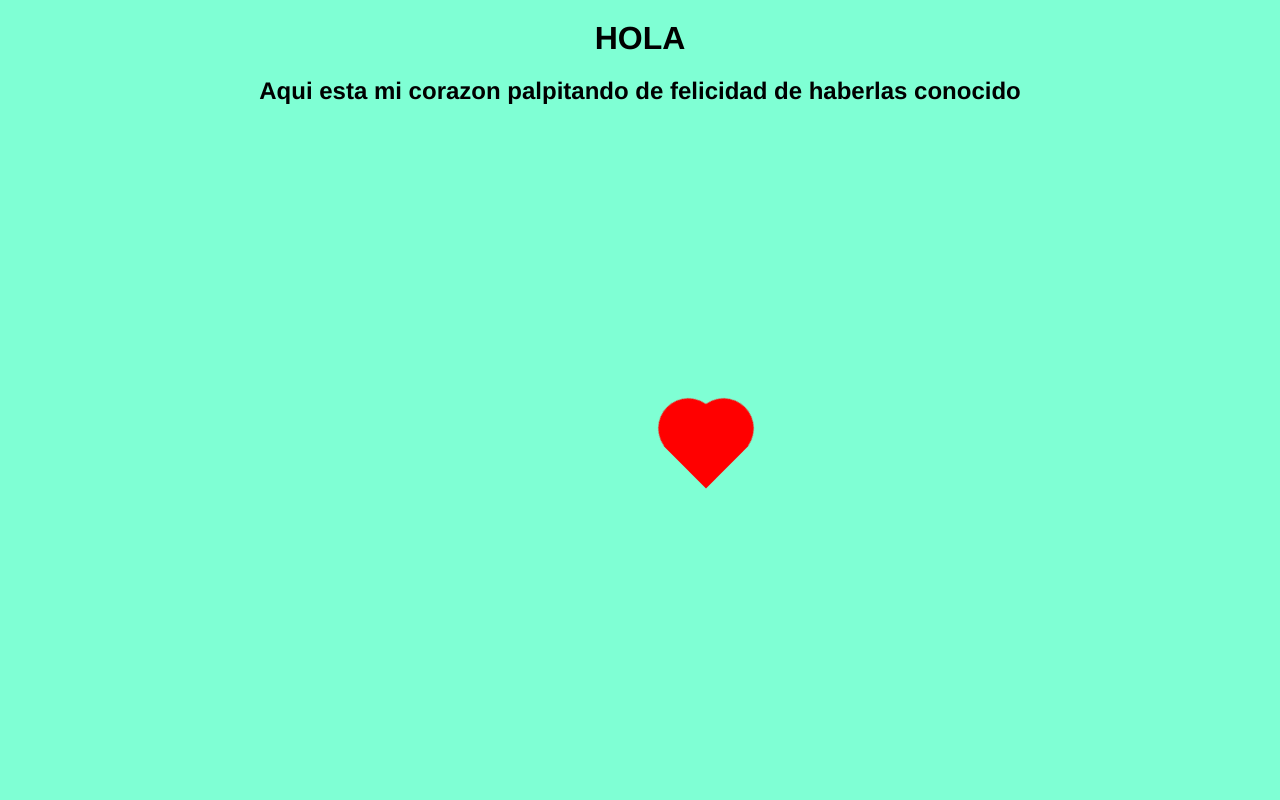
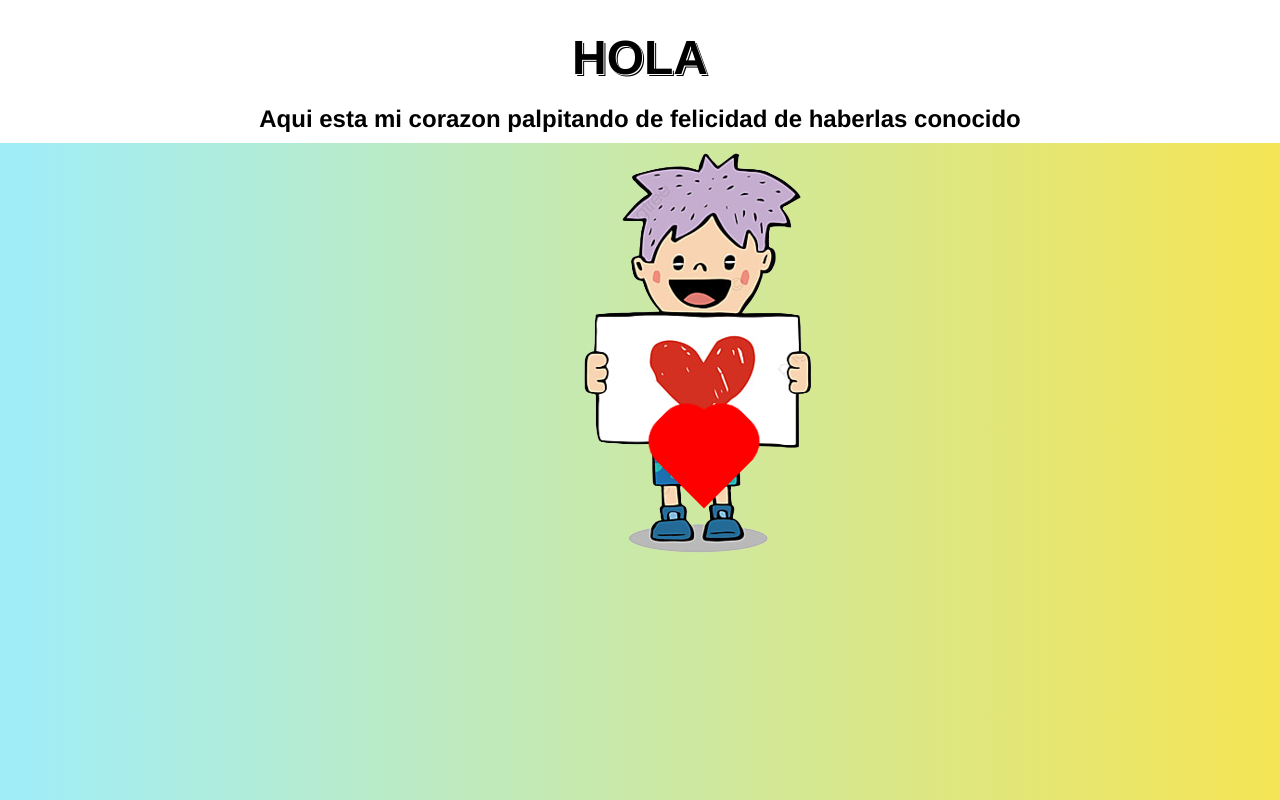
Before and after one commit to 1205324997/animatedPage, a plain HTML site: page src/index.html in a window 1280 px wide. Drawn offline with Linux system fonts and the light colour scheme.

Commit message:
modificando estulos de css

```diff
--- a/src/index.html
+++ b/src/index.html
@@ -8,8 +8,10 @@
 
 </head>
 <body>
+    <div class="container">
     <h1>HOLA</h1>
     <h2>Aqui esta mi corazon palpitando de felicidad de haberlas conocido</h2>
+</div>
     <div id="corazon"></div>
-    <img src="./imagenes/pngtree-hand-drawn-hand-holding-red-heart-loving-boy-child-boy-lively-png-image_389333-removebg-preview.png" alt="">
+    <img src="../imagenes/pngtree-hand-drawn-hand-holding-red-heart-loving-boy-child-boy-lively-png-image_389333-removebg-preview.png" alt="">
 </body>
--- a/src/style.css
+++ b/src/style.css
@@ -4,7 +4,7 @@ padding: 0px;
   }
 
   body{
-    background-color: aquamarine;
+    background-image: linear-gradient(to right, rgb(159, 237, 249), rgb(245, 229, 85));
   }
 
   h1, h2{
@@ -12,6 +12,19 @@ h1, h2{
       text-align: center;
       margin-top: 20px;
       font-family:'Franklin Gothic Medium', 'Arial Narrow', Arial, sans-serif;
+  }
+
+  h1{
+    font-size: 3em;
+    font-weight: bold;
+    color: black;
+    text-shadow: 1px 1px 0px white, 2px 2px 0px black;
+  }
+
+.container{
+  padding: 10px;
+  background-color: white;
+
 }
 
   img{
@@ -23,14 +36,14 @@ img{
   #corazon {
       background-color: red;
       display: inline-block;
-    height: 60px;
+      height: 70px;
       margin: 0 10px;
       top: 0;
       transform: rotate(-45deg);
       position: absolute;
-    left: 52%;
-    top: 52%;
-    width: 60px;
+      left: 51.5%;
+      top: 53%;
+      width: 70px;
       animation: latido 1s infinite;
   }
 
@@ -38,10 +51,10 @@ img{
     #corazon:after {
       content: "";
       background-color: red;
-    border-radius: 50%;
-    height: 60px;
+      border-radius: 40%;
+      height: 70px;
       position: absolute;
-    width: 60px;
+      width: 70px;
     }
 
     #corazon:before {
```
Lines whose indentation alone changed are shown as unchanged.
